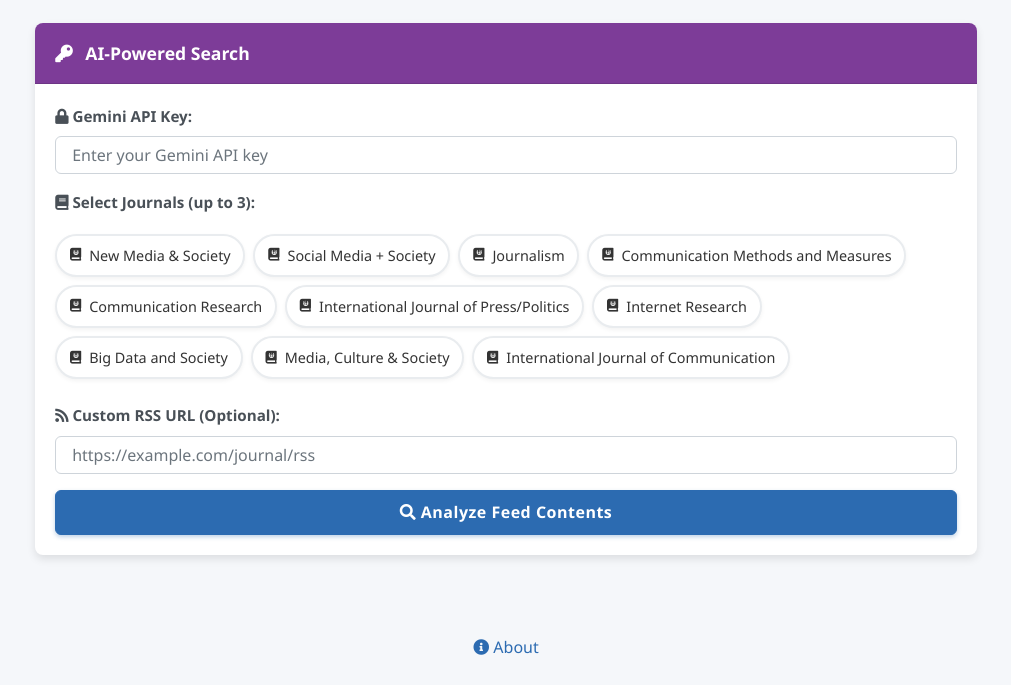
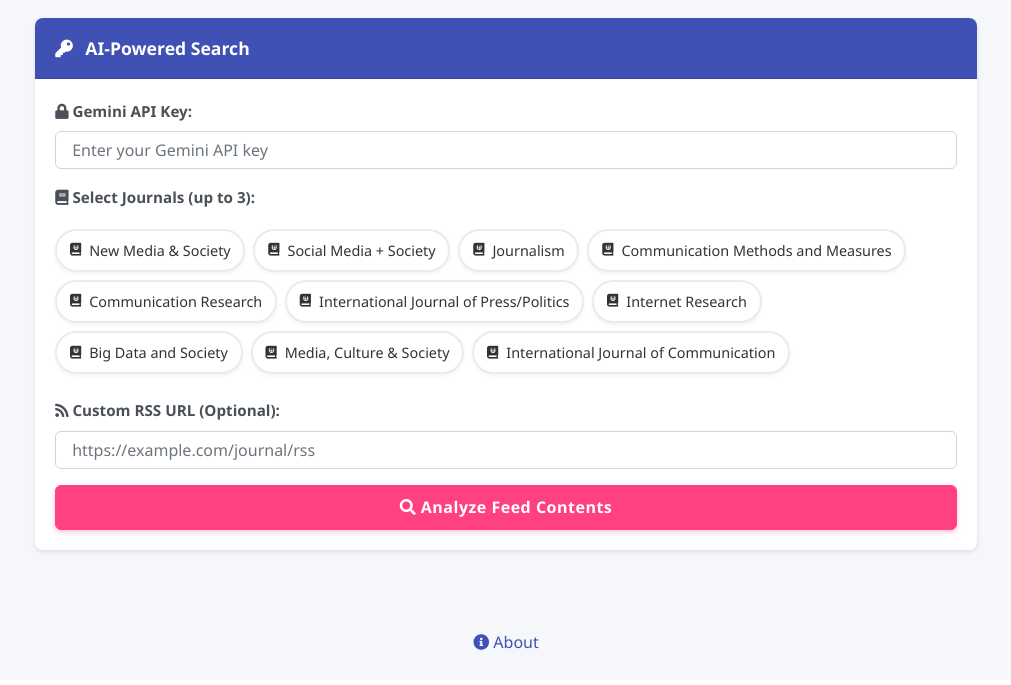
Before and after one commit to ekizilkaya/academic-summarizer, a Flask app: page / in a window 1280 px wide. Shown: the part 177-862 px from the top of the page, without its empty margins (134-1145 px from the left). After the commit the page ends 827 px from the top, so only its background shows below. Run offline with Flask 3, Linux system fonts and the light colour scheme; some libraries are stand-ins or nearby versions.

Commit message:
Updated index.html with modifications

```diff
--- a/templates/index.html
+++ b/templates/index.html
@@ -7,13 +7,14 @@
     <link rel="stylesheet" href="https://cdnjs.cloudflare.com/ajax/libs/font-awesome/5.15.4/css/all.min.css">
     <style>
         :root {
-            --primary: #2c6bb1;
-            --secondary: #5a89c1;
-            --accent: #7d3c98;
-            --light: #f8f9fa;
-            --dark: #343a40;
-            --success: #28a745;
-            --card-shadow: 0 4px 8px rgba(0,0,0,0.1);
+            --primary: #3f51b5;
+            --secondary: #ff4081;
+            --accent: #ff4081;
+            --light: #f5f7fa;
+            --dark: #212121;
+            --success: #4caf50;
+            --error: #f44336;
+            --card-shadow: 0 2px 5px rgba(0,0,0,0.1);
             --transition-speed: 0.3s;
         }
 
@@ -28,14 +29,15 @@
 
         /* Header styles */
         .hero-header {
-            background-image: linear-gradient(rgba(125, 60, 152, 0.8), rgba(125, 60, 152, 0.9)), url('/api/placeholder/1200/300');
+            background-image: linear-gradient(rgba(63, 81, 181, 0.9), rgba(63, 81, 181, 0.8)), url('/api/placeholder/1200/300');
             background-size: cover;
             background-position: center;
             color: white;
             padding: 2rem 0;
             margin-bottom: 1.5rem;
             text-align: center;
-            border-bottom: 5px solid var(--primary);
+            border-bottom: none;
+            box-shadow: 0 2px 4px rgba(0,0,0,0.1);
             position: relative;
         }
 
@@ -77,7 +79,7 @@
         }
 
         .card-header {
-            background-color: var(--accent);
+            background-color: var(--primary);
             color: white;
             border-radius: 8px 8px 0 0 !important;
             font-weight: 600;
@@ -103,7 +105,7 @@
 
         .form-control:focus {
             border-color: var(--secondary);
-            box-shadow: 0 0 0 0.2rem rgba(90, 137, 193, 0.25);
+            box-shadow: 0 0 0 0.2rem rgba(255, 64, 129, 0.25);
         }
 
         .form-group label {
@@ -152,10 +154,10 @@
         }
 
         .journal-option.active {
-            background-color: var(--primary);
-            border-color: var(--primary);
+            background-color: var(--secondary);
+            border-color: var(--secondary);
             color: white;
-            box-shadow: 0 2px 8px rgba(44, 107, 177, 0.4);
+            box-shadow: 0 2px 5px rgba(255, 64, 129, 0.3);
         }
 
         .journal-option i {
@@ -165,22 +167,22 @@
 
         /* Button styles */
         .btn-primary {
-            background-color: var(--primary);
-            border-color: var(--primary);
+            background-color: var(--secondary);
+            border-color: var(--secondary);
             border-radius: 6px;
             padding: 0.6rem 1.5rem;
             font-weight: 600;
             letter-spacing: 0.5px;
-            box-shadow: 0 2px 4px rgba(44, 107, 177, 0.3);
+            box-shadow: 0 2px 5px rgba(255, 64, 129, 0.3);
             transition: all var(--transition-speed);
             width: 100%;
         }
 
         .btn-primary:hover {
-            background-color: #245a96;
-            border-color: #245a96;
+            background-color: #f50057;
+            border-color: #f50057;
             transform: translateY(-2px);
-            box-shadow: 0 4px 8px rgba(44, 107, 177, 0.4);
+            box-shadow: 0 4px 8px rgba(255, 64, 129, 0.4);
         }
 
         .btn-primary:active {
@@ -270,7 +272,7 @@
         }
 
         .copy-button:hover {
-            background-color: var(--secondary);
+            background-color: var(--primary);
             color: white;
         }
 
@@ -299,7 +301,7 @@
         }
 
         .footer a:hover {
-            color: var(--accent);
+            color: var(--secondary);
             text-decoration: underline;
         }
 
@@ -465,7 +467,7 @@
 
                 // Show results card with error
                 resultsCard.style.display = 'block';
-                resultDiv.innerHTML = `<p style="color: red;"><i class="fas fa-exclamation-circle"></i> Error: ${errorData.error}</p>`;
+                resultDiv.innerHTML = `<p style="color: var(--error);"><i class="fas fa-exclamation-circle"></i> Error: ${errorData.error}</p>`;
                 copyButton.style.display = 'none';
             }
         });
@@ -484,7 +486,7 @@
 
                 // Show results card with error
                 resultsCard.style.display = 'block';
-                resultDiv.innerHTML = `<p style="color: red;"><i class="fas fa-exclamation-circle"></i> Error: Failed to fetch results.</p>`;
+                resultDiv.innerHTML = `<p style="color: var(--error);"><i class="fas fa-exclamation-circle"></i> Error: Failed to fetch results.</p>`;
                 copyButton.style.display = 'none';
             }
         }
```
